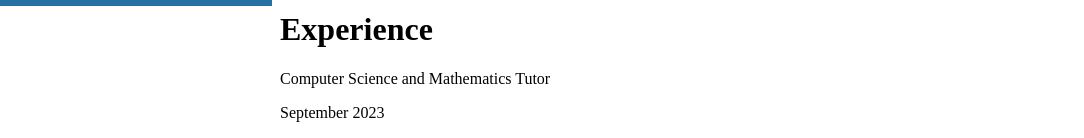
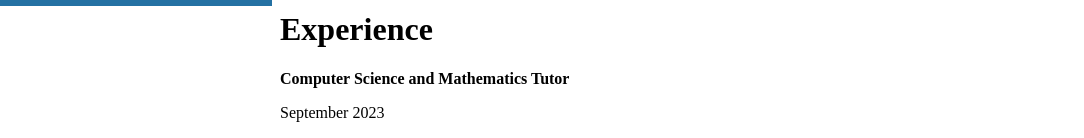
Before and after one commit to joelxgalarza/personal-website, a React (Vite) app: page / in a window 1280 px wide. Shown: the part 810-948 px from the top of the page, without its empty margins (0-1084 px from the left). Built offline with nearby package versions, Linux system fonts and the light colour scheme; a web font is replaced by a local one.

Commit message:
bolded text

```diff
--- a/src/Components/Experience.tsx
+++ b/src/Components/Experience.tsx
@@ -12,7 +12,7 @@ const StyledP = styled.p`
 function Experience(props: PersonProps){
     return(
         <>
-        <StyledP>{props.position}</StyledP>
+        <StyledP><strong>{props.position}</strong></StyledP>
         <StyledP>{props.month} {props.year}</StyledP>
         <StyledP>{props.description}</StyledP>
         </>
```
